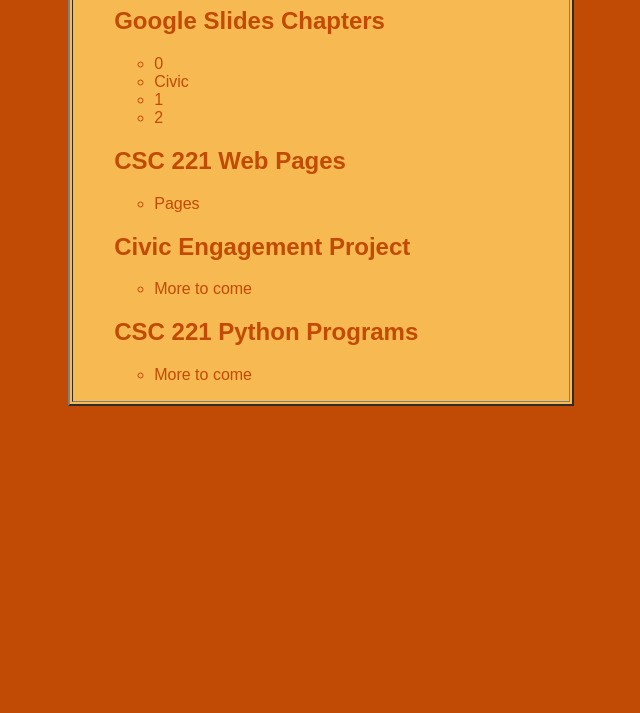
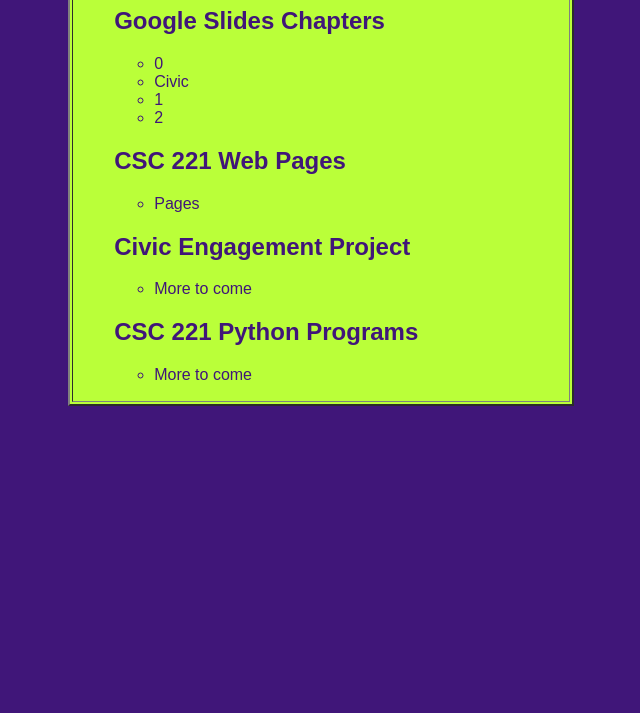
Before and after one commit to natekliewer-pvcc/natekliewer-pvcc.github.io, a plain HTML site: page index.html in a window 1280 px wide. Shown: the part 87-800 px from the top of the page, without its empty margins (319-959 px from the left). Drawn offline with Linux system fonts and the light colour scheme.

Commit message:
Update index.html

```diff
--- a/index.html
+++ b/index.html
@@ -8,9 +8,9 @@
   <title>Nate Kliewer</title>
 </head>
 
-<body style="background-color:#c14b05; font-family:arial,helvetica,sans-serif;">
+<body style="background-color:#401679; font-family:arial,helvetica,sans-serif;">
 
-<table border = "2" style ="width:40%; color:#c14b05; background-color:#f7b951; margin:auto;">
+<table border = "2" style ="width:40%; color:#401679; background-color:#BAFF39; margin:auto;">
 <tr><td><ul>
   <h1>Nate Kliewer</h1>
   <h2>Google Slides Chapters</h2>
```
